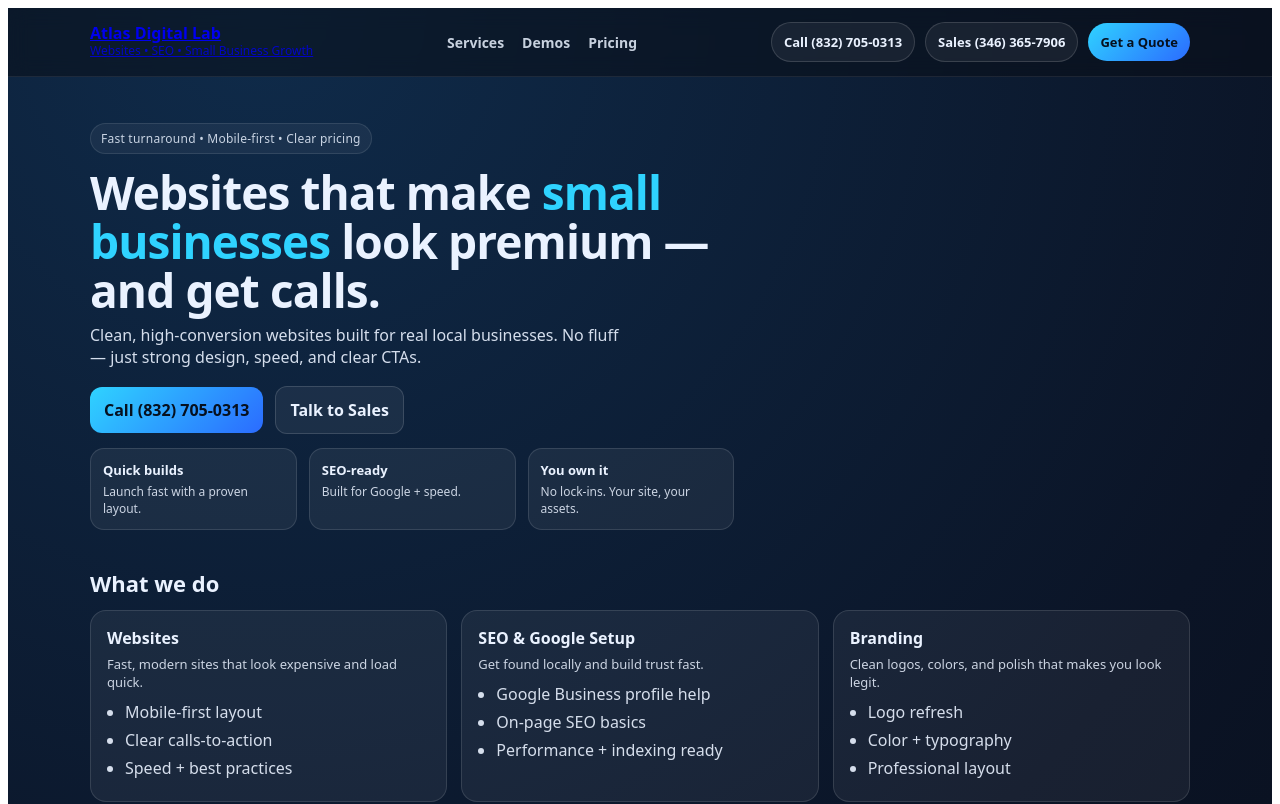
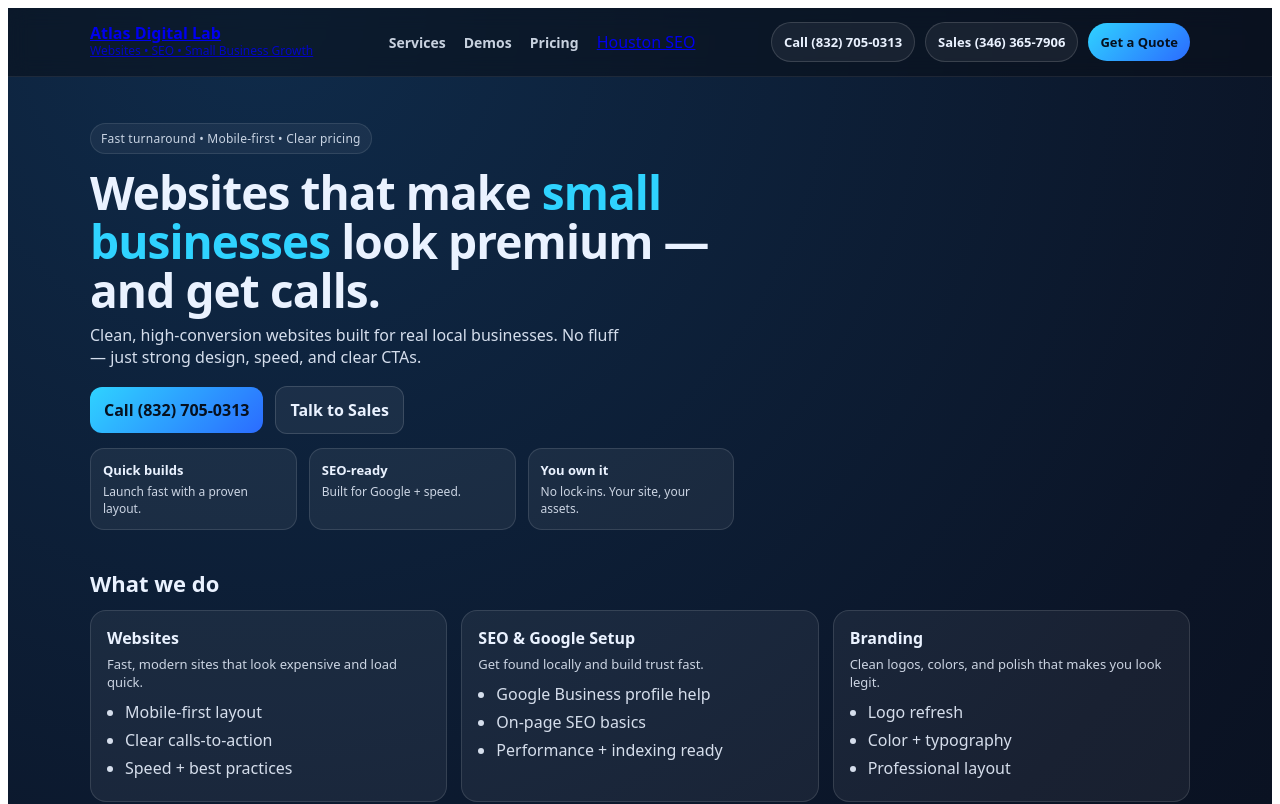
Before and after one commit to Paul4240/atlas-digital-lab, a Next.js app: page / in a window 1280 px wide. Shown: the top 804 px of the page. Built offline with nearby package versions, Linux system fonts and the light colour scheme.

Commit message:
nav link

```diff
--- a/app/page.tsx
+++ b/app/page.tsx
@@ -24,10 +24,11 @@ export default function HomePage() {
           </Link>
 
           <nav className="links">
-            <a href="#services">Services</a>
-            <a href="#demos">Demos</a>
-            <a href="#pricing">Pricing</a>
-          </nav>
+  <a href="#services">Services</a>
+  <a href="#demos">Demos</a>
+  <a href="#pricing">Pricing</a>
+  <Link href="/houston-web-design">Houston SEO</Link>
+</nav>
 
           <div className="ctaRow">
             <a className="pill" href={`tel:${MAIN_PHONE}`}>
```
